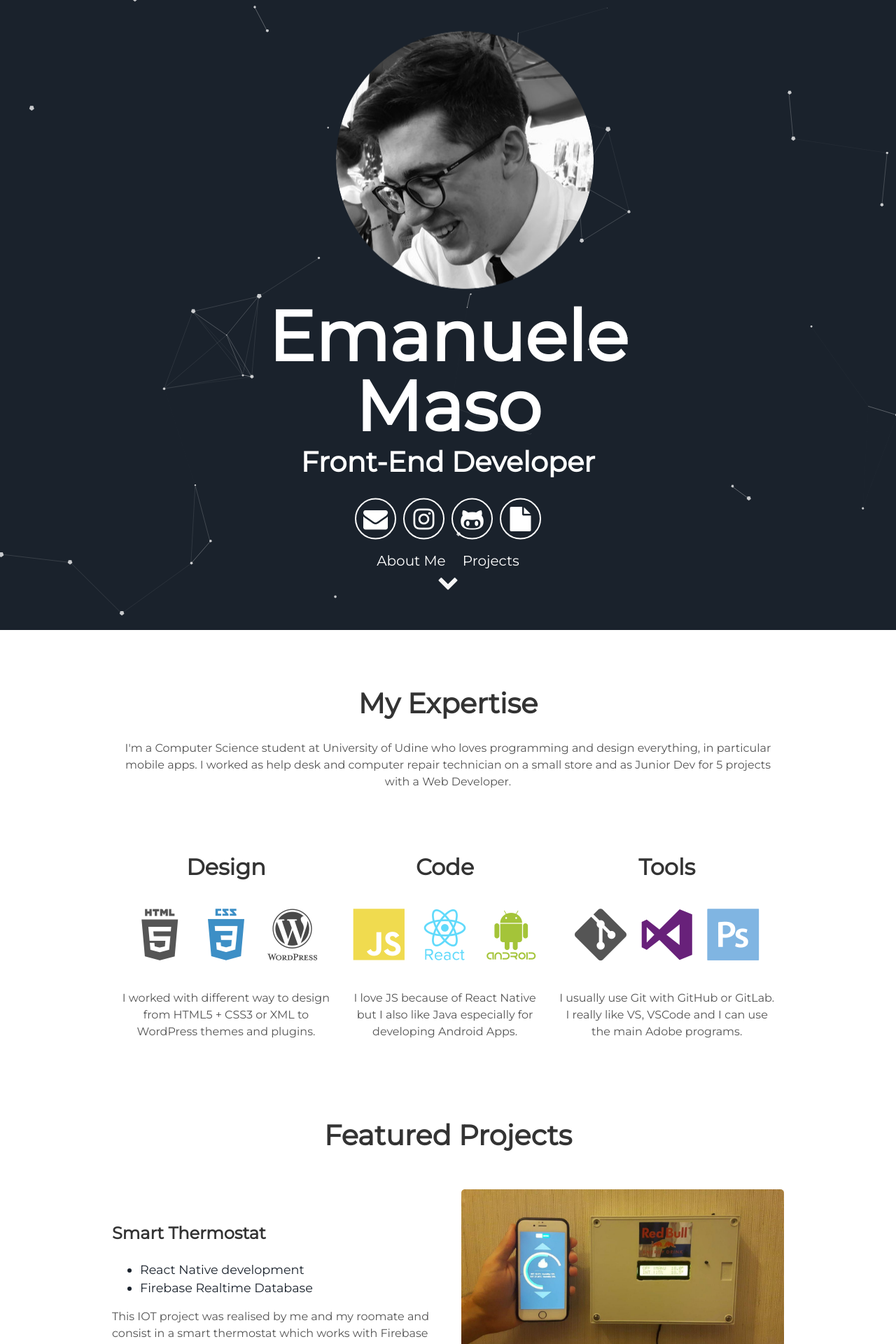
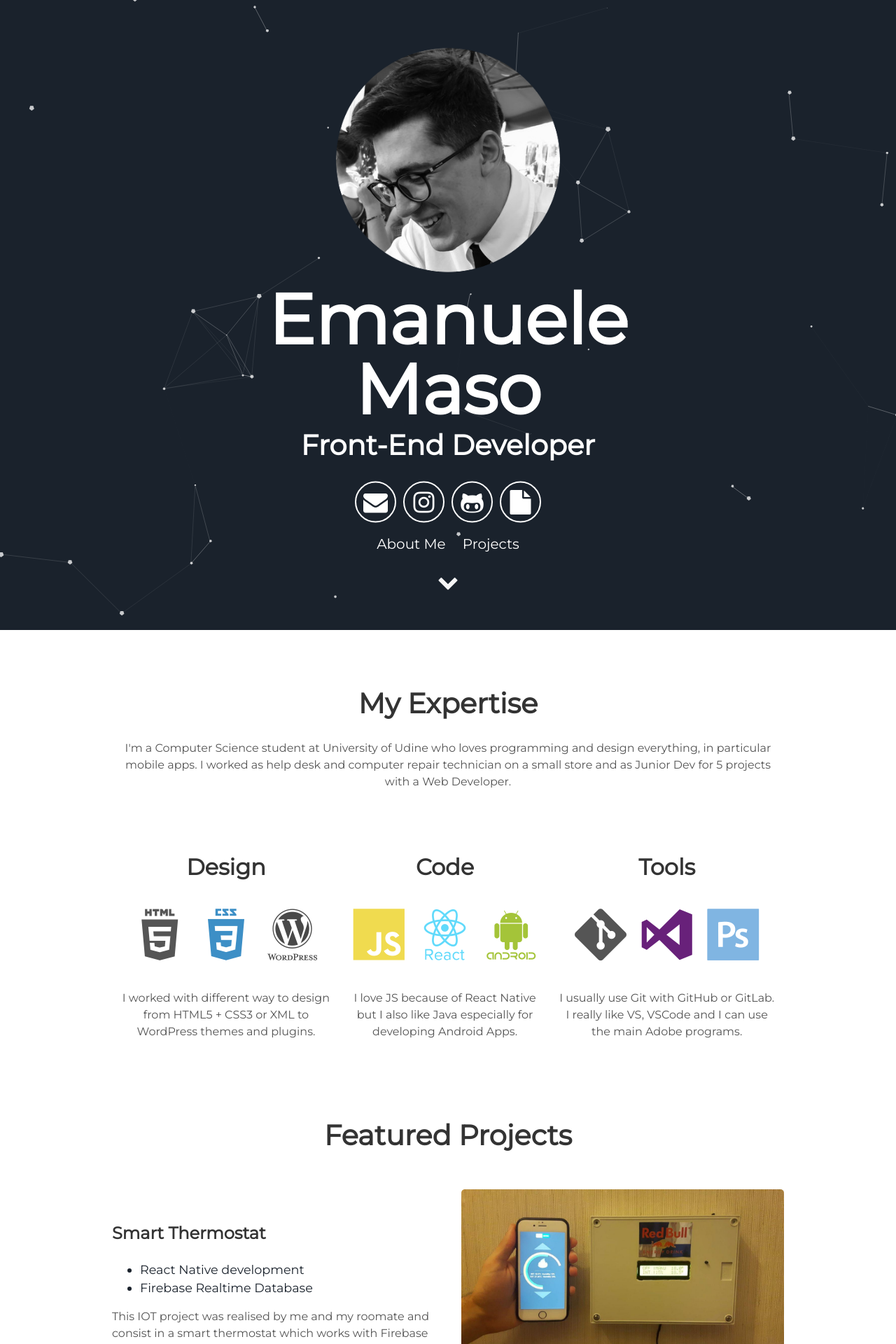
Before and after one commit to ClarkStoro/clarkstoro.github.io, a Jekyll site: the page built from index.html, in a window 1280 px wide. Shown: the top 1920 px of the page at 70% size. Built offline with Jekyll 4.4.1, drawn with Linux system fonts in a browser that asks for light colours.

Commit message:
Update header.html

```diff
--- a/_includes/header.html
+++ b/_includes/header.html
@@ -2,7 +2,7 @@
   <div class="header">
 
       <div style="width: 50%; height: 50%; margin: 0 auto; margin-top: -30px;">
-        <img alt="ema" class="photo" src="{{ "/assets/img/EmanueleMaso.png"}}"/>
+        <img alt="ema" class="photo" src="{{ "/assets/img/EmanueleMaso.png"}}"  style="width: 100%";"/>
       </div>
 
       <h1>
```
